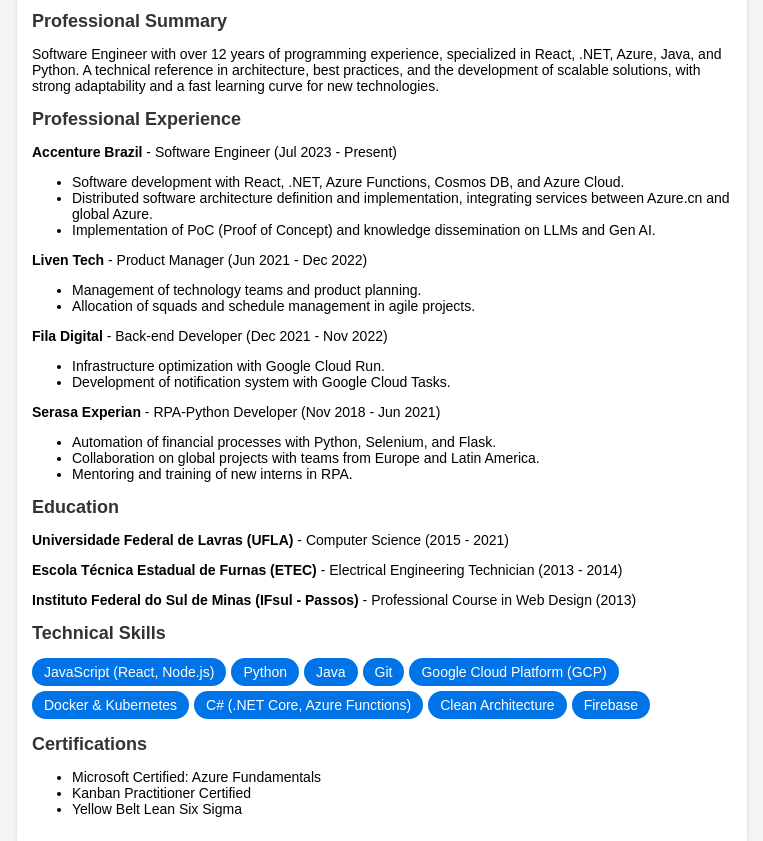
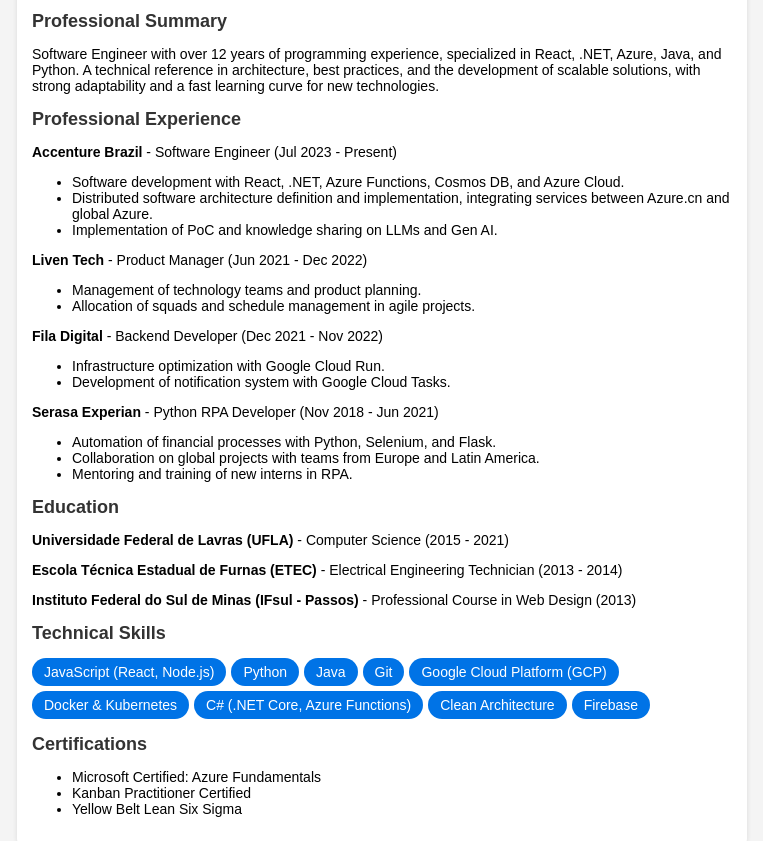
Before and after one commit to o-marcocosta/pages, a website: page src/index.html in a window 1280 px wide. Shown: the part 195-1036 px from the top of the page, without its empty margins (258-1021 px from the left). Drawn offline with Linux system fonts and the light colour scheme.

Commit message:
update initial texts

```diff
--- a/src/index.html
+++ b/src/index.html
@@ -46,7 +46,7 @@
             <ul>
                 <li data-i18n="accenture_responsibility_1">Software development with React, .NET, Azure Functions, Cosmos DB, and Azure Cloud.</li>
                 <li data-i18n="accenture_responsibility_2">Distributed software architecture definition and implementation, integrating services between Azure.cn and global Azure.</li>
-                <li data-i18n="accenture_responsibility_3">Implementation of PoC (Proof of Concept) and knowledge dissemination on LLMs and Gen AI.</li>
+                <li data-i18n="accenture_responsibility_3">Implementation of PoC and knowledge sharing on LLMs and Gen AI.</li>
             </ul>
 
             <p><strong>Liven Tech</strong> - <span data-i18n="liven_role">Product Manager</span> (Jun 2021 - Dec 2022)</p>
@@ -55,13 +55,13 @@
                 <li data-i18n="liven_responsibility_2">Allocation of squads and schedule management in agile projects.</li>
             </ul>
 
-            <p><strong>Fila Digital</strong> - <span data-i18n="fila_role">Back-end Developer</span> (Dec 2021 - Nov 2022)</p>
+            <p><strong>Fila Digital</strong> - <span data-i18n="fila_role">Backend Developer</span> (Dec 2021 - Nov 2022)</p>
             <ul>
                 <li data-i18n="fila_responsibility_1">Infrastructure optimization with Google Cloud Run.</li>
                 <li data-i18n="fila_responsibility_2">Development of notification system with Google Cloud Tasks.</li>
             </ul>
 
-            <p><strong>Serasa Experian</strong> - <span data-i18n="serasa_role">RPA-Python Developer</span> (Nov 2018 - Jun 2021)</p>
+            <p><strong>Serasa Experian</strong> - <span data-i18n="serasa_role">Python RPA Developer</span> (Nov 2018 - Jun 2021)</p>
             <ul>
                 <li data-i18n="serasa_responsibility_1">Automation of financial processes with Python, Selenium, and Flask.</li>
                 <li data-i18n="serasa_responsibility_2">Collaboration on global projects with teams from Europe and Latin America.</li>
```
